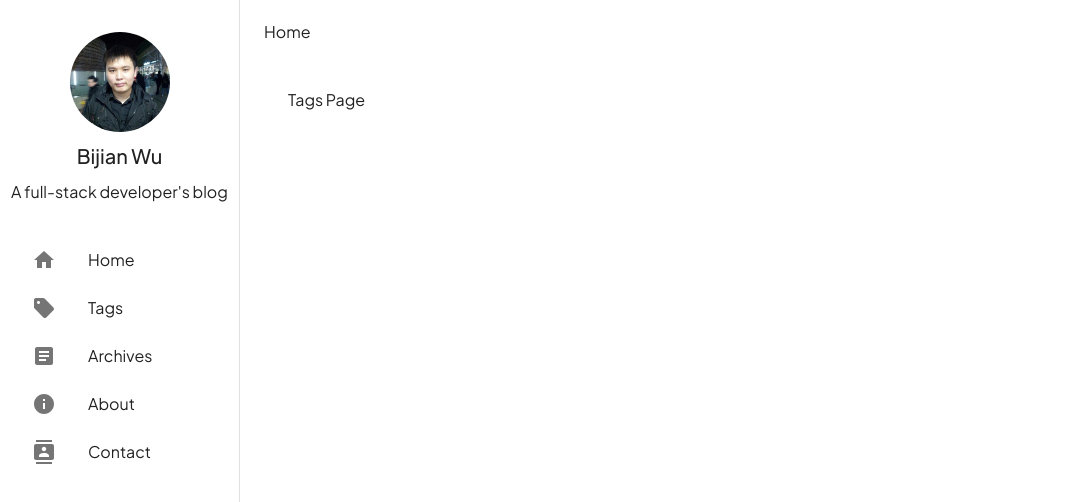
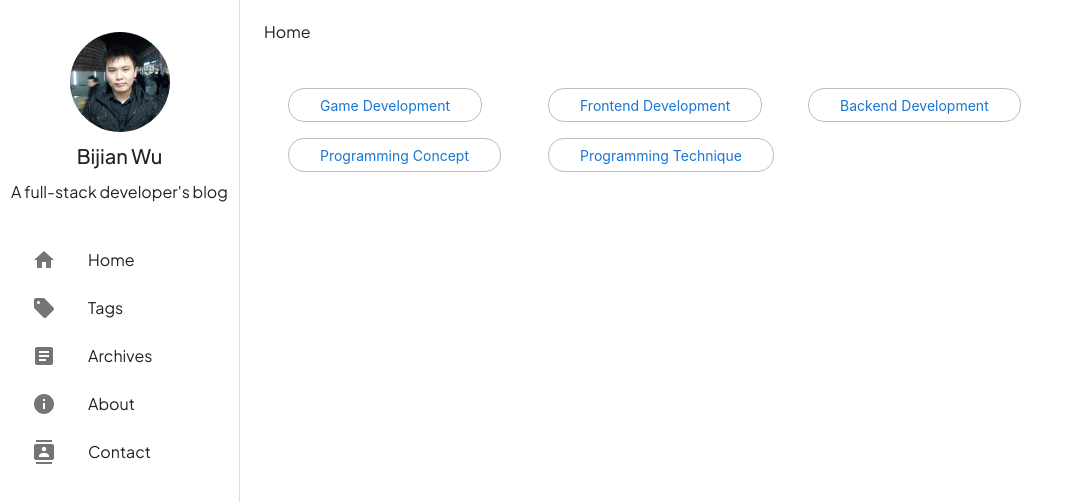
Before and after one commit to BijianWu/blog, a React (Create React App) app: page /tags in a window 1280 px wide. Shown: the top 502 px of the page, without its empty margins (0-1072 px from the left). Built offline with nearby package versions, Linux system fonts and the light colour scheme.

Commit message:
create tabs page

```diff
--- /dev/null
+++ b/src/components/StyledChip.js
@@ -0,0 +1,29 @@
+import { Chip, Tab } from '@mui/material';
+import { styled } from '@mui/material/styles';
+
+const StyledChip = styled((props) => <Chip variant="outlined" size="small" clickable sx={{px: 3, py: 2, fontSize: 14}} {...props} />)(({ theme }) => ({
+    fontWeight: theme.typography.fontWeightRegular,
+    marginRight: theme.spacing(1),
+    color: '#1976d2',
+    fontFamily: [
+      '-apple-system',
+      'BlinkMacSystemFont',
+      '"Segoe UI"',
+      'Roboto',
+      '"Helvetica Neue"',
+      'Arial',
+      'sans-serif',
+      '"Apple Color Emoji"',
+      '"Segoe UI Emoji"',
+      '"Segoe UI Symbol"',
+    ].join(','),
+    '&:hover': {
+      color: "#ECAF72",
+      opacity: 1,
+    },
+    '&.Mui-focusVisible': {
+      backgroundColor: '#d1eaff',
+    },
+  }));
+
+export default StyledChip;
--- a/src/pages/Tags.jsx
+++ b/src/pages/Tags.jsx
@@ -1,6 +1,31 @@
+import { Chip, Grid, Link } from "@mui/material";
+import StyledChip from "../components/StyledChip";
+
 export default function Tags(){
 
     return <>
-        Tags Page
+        <Grid container rowGap={2} columnGap={3}>
+            <Grid item lg={3} xs={5}>
+                <StyledChip label="Game Development"  />
+            </Grid>
+
+            <Grid item lg={3} xs={5}>
+                <StyledChip label="Frontend Development" />
+            </Grid>
+
+            <Grid item lg={3} xs={5}>
+                <StyledChip label="Backend Development" />
+            </Grid>
+
+            <Grid item lg={3} xs={5}>
+                <StyledChip label="Programming Concept" />
+            </Grid>
+
+            <Grid item lg={3} xs={5}>
+                <StyledChip label="Programming Technique" />
+            </Grid>
+
+        </Grid>
+
     </>
 }
```
